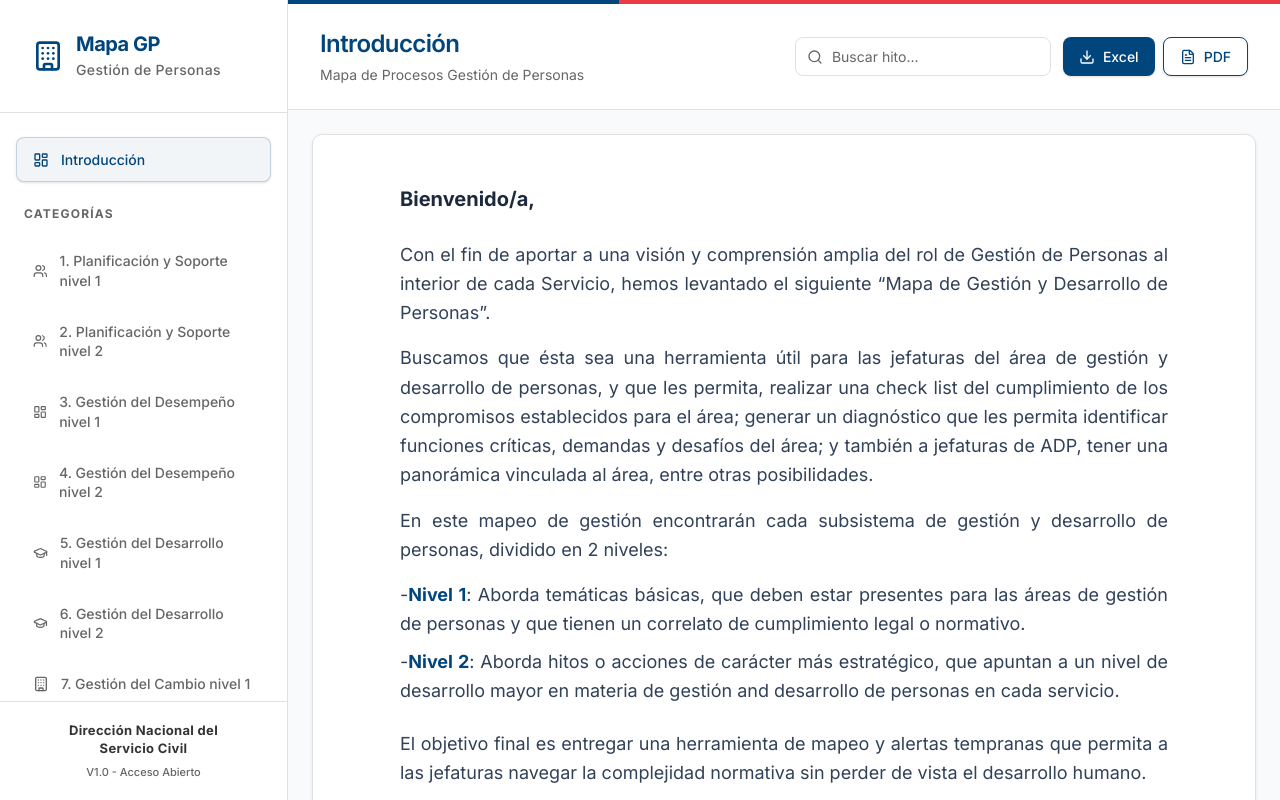
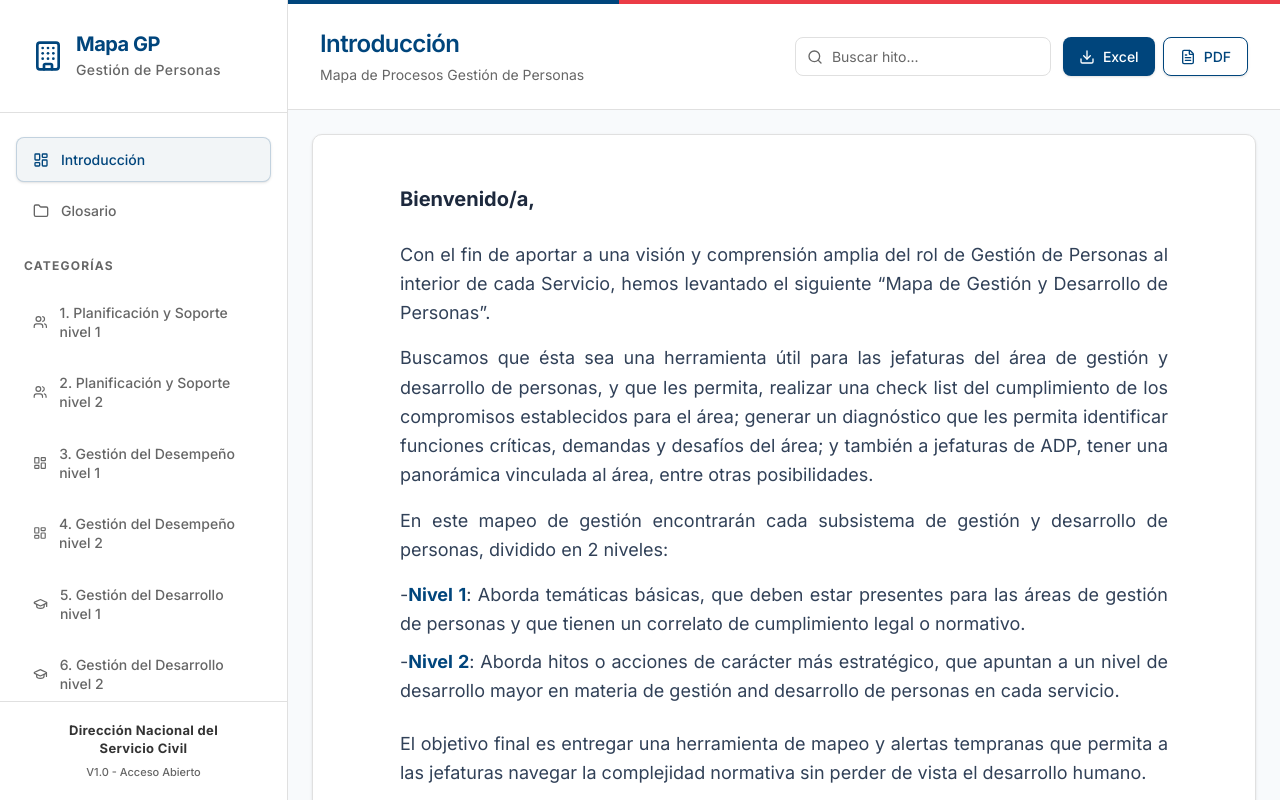
Before and after one commit to sgdp-dnsc/mapagp, a Next.js app: page / in a window 1280 px wide. Built offline with nearby package versions, Linux system fonts and the light colour scheme.

Commit message:
Agregar pestaña de Glosario en Sidebar de la raíz para despliegue en Vercel

```diff
--- a/src/components/sidebar.tsx
+++ b/src/components/sidebar.tsx
@@ -68,6 +68,20 @@ export function Sidebar({ categories, selectedCategory, onSelectCategory, isOpen
                 <span className="leading-snug">Introducción</span>
               </button>
             </li>
+            <li>
+              <button
+                onClick={() => onSelectCategory("GLOSARIO")}
+                className={cn(
+                  "w-full flex items-center space-x-3 px-4 py-3 rounded-md transition-all text-[14px] font-medium text-left",
+                  selectedCategory === "GLOSARIO"
+                    ? "bg-[#f2f5f7] text-[#00457c] shadow-sm border border-[#00457c]/20"
+                    : "text-[#666666] hover:bg-slate-50 hover:text-[#333333] border border-transparent"
+                )}
+              >
+                <Folder className={cn("w-4 h-4", selectedCategory === "GLOSARIO" ? "text-[#00457c]" : "text-[#666666]")} />
+                <span className="leading-snug">Glosario</span>
+              </button>
+            </li>
           </ul>
 
           <h2 className="px-6 text-xs font-bold text-[#666666] uppercase tracking-widest mb-4">Categorías</h2>
```
